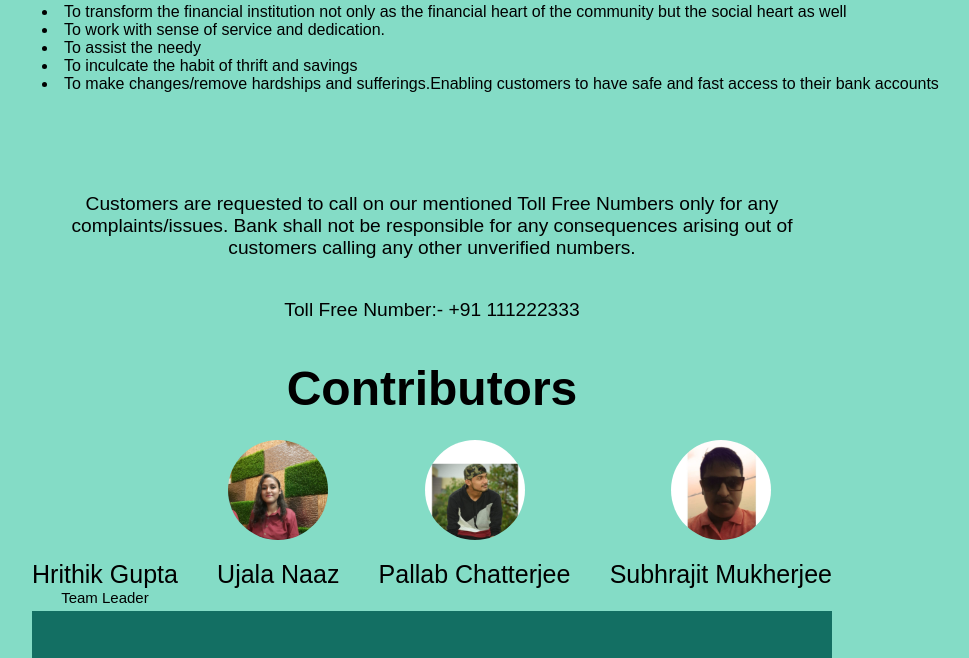
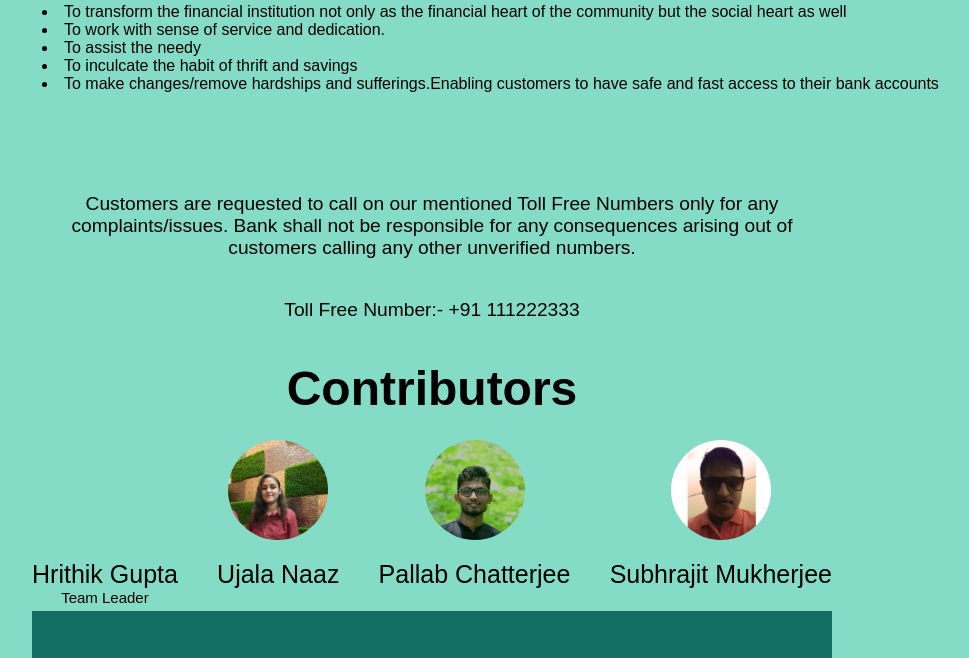
Before and after one commit to Pallab-18/E-Banking, a plain HTML site: page index.html in a window 1280 px wide. Shown: the part 443-1101 px from the top of the page, without its empty margins (208-1177 px from the left). Drawn offline with Linux system fonts and the light colour scheme.

Commit message:
Update index.html

```diff
--- a/index.html
+++ b/index.html
@@ -240,7 +240,7 @@ footer {
             <div class="name">Ujala Naaz</div>
           </div>
           <div class="profile">
-            <div class="image" style="background-image: url('pallab.jpg');"></div>
+            <div class="image" style="background-image: url('PallabPic.JPG');"></div>
             <div class="name">Pallab Chatterjee</div>
           </div>
           <div class="profile">
```
